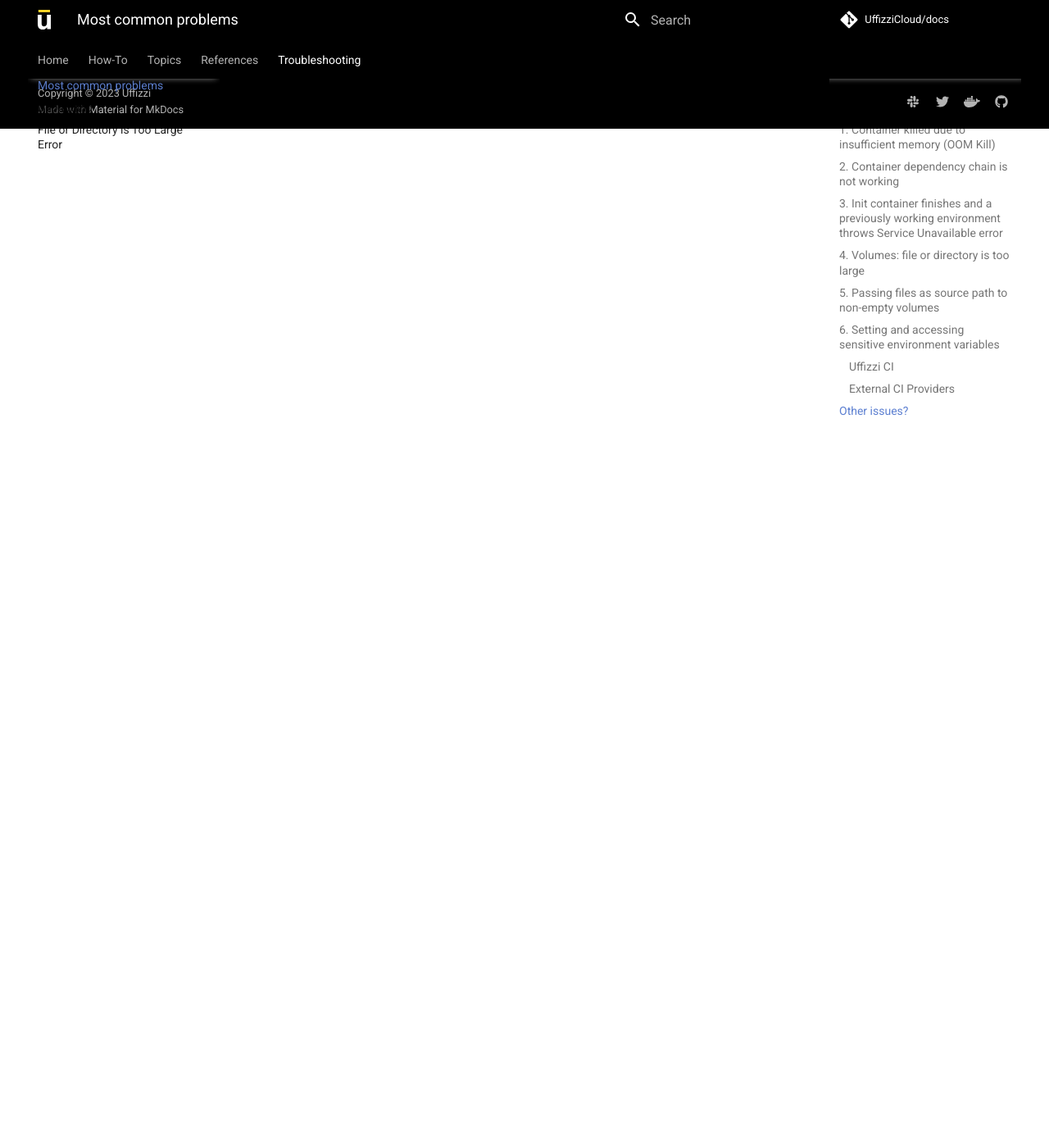
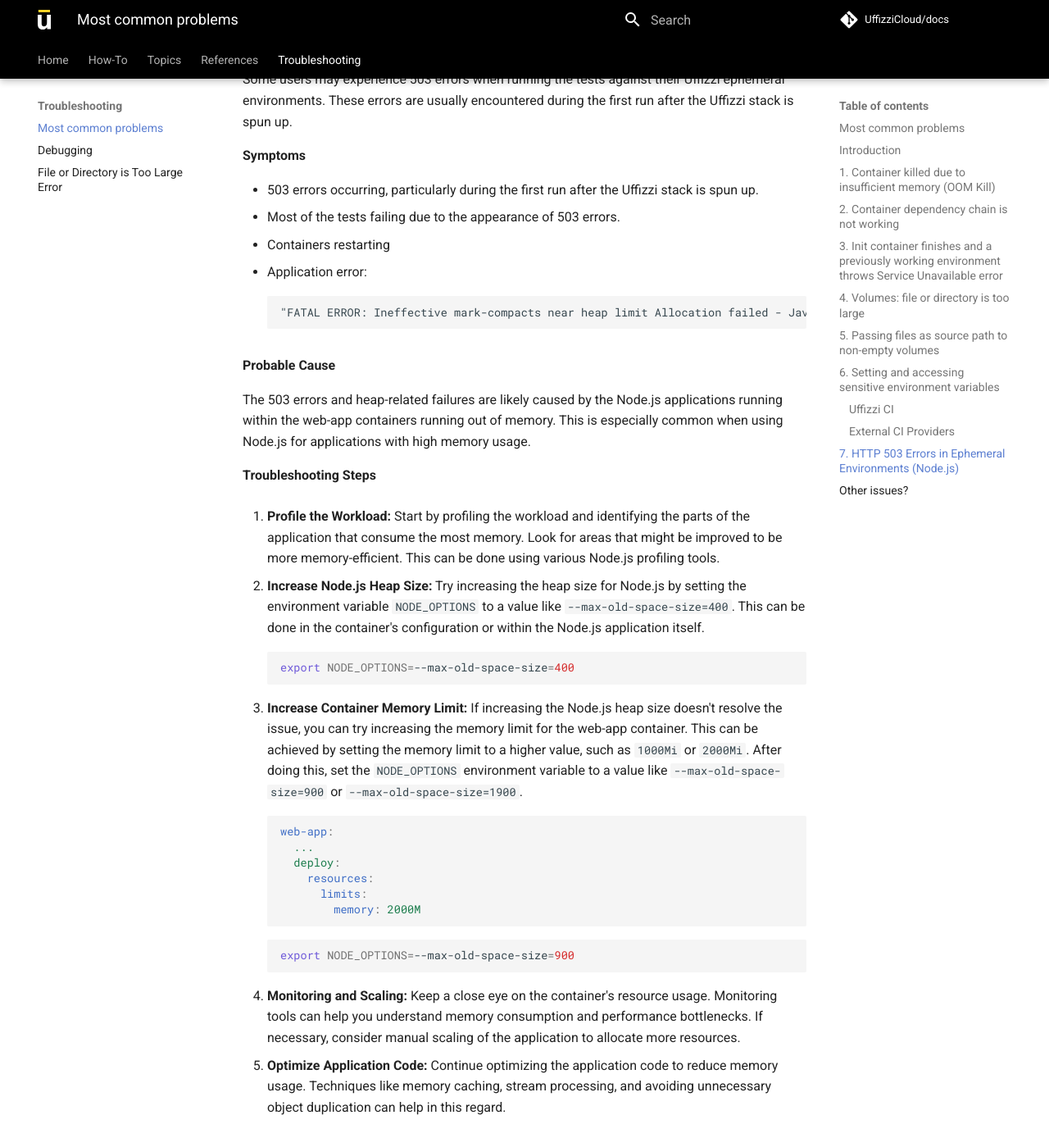
Before and after one commit to UffizziCloud/docs, an MkDocs documentation site: the page built from docs/troubleshooting/most-common-problems.md, in a window 1280 px wide and 1400 px high, scrolled down 5963 px. Shown: the whole window at 82% size. Built offline with MkDocs 1.6.1 and Material for MkDocs 9.7.7, drawn with Linux system fonts in a browser that asks for light colours; comment, search, counter and statistics services are not loaded; some of the changed text lies outside the part shown.

Commit message:
503 error, heap limit

````diff
--- a/docs/troubleshooting/most-common-problems.md
+++ b/docs/troubleshooting/most-common-problems.md
@@ -199,5 +199,57 @@
       SOME_SECRET: "${SOME_SECRET}"
 ```
 
+Sure! Here's the content formatted in markdown with code formatting:
+
+---
+
+## 7. HTTP 503 Errors in Ephemeral Environments (Node.js)
+
+Some users may experience 503 errors when running the tests against their Uffizzi ephemeral environments. These errors are usually encountered during the first run after the Uffizzi stack is spun up.
+
+**Symptoms**
+
+- 503 errors occurring, particularly during the first run after the Uffizzi stack is spun up.
+- Most of the tests failing due to the appearance of 503 errors.
+- Containers restarting
+- Application error:
+```
+"FATAL ERROR: Ineffective mark-compacts near heap limit Allocation failed - JavaScript heap out of memory error Command failed with signal "SIGABRT"
+```
+
+**Probable Cause**
+
+The 503 errors and heap-related failures are likely caused by the Node.js applications running within the web-app containers running out of memory. This is especially common when using Node.js for applications with high memory usage.
+
+**Troubleshooting Steps**
+
+1. **Profile the Workload:** Start by profiling the workload and identifying the parts of the application that consume the most memory. Look for areas that might be improved to be more memory-efficient. This can be done using various Node.js profiling tools.
+
+2. **Increase Node.js Heap Size:** Try increasing the heap size for Node.js by setting the environment variable `NODE_OPTIONS` to a value like `--max-old-space-size=400`. This can be done in the container's configuration or within the Node.js application itself.
+
+    ```bash
+    export NODE_OPTIONS=--max-old-space-size=400
+    ```
+
+3. **Increase Container Memory Limit:** If increasing the Node.js heap size doesn't resolve the issue, you can try increasing the memory limit for the web-app container. This can be achieved by setting the memory limit to a higher value, such as `1000Mi` or `2000Mi`. After doing this, set the `NODE_OPTIONS` environment variable to a value like `--max-old-space-size=900` or `--max-old-space-size=1900`.
+
+    ``` yaml
+    web-app:
+      ...
+      deploy:
+        resources:
+          limits:
+            memory: 2000M
+    ```
+
+    ``` bash
+    export NODE_OPTIONS=--max-old-space-size=900
+    ```
+
+4. **Monitoring and Scaling:** Keep a close eye on the container's resource usage. Monitoring tools can help you understand memory consumption and performance bottlenecks. If necessary, consider manual scaling of the application to allocate more resources.
+
+5. **Optimize Application Code:** Continue optimizing the application code to reduce memory usage. Techniques like memory caching, stream processing, and avoiding unnecessary object duplication can help in this regard.
+
+
 ## **Other issues?**
 If you're having issues with your Uffizzi ephemeral environment that are not listed above, [get help on Slack](https://join.slack.com/t/uffizzi/shared_invite/zt-ffr4o3x0-J~0yVT6qgFV~wmGm19Ux9A) or [set up a Zoom call](https://calendly.com/d/yjr-gfc-g5w/uffizzi-support-call) with a member of our Technical Support Team.
````
